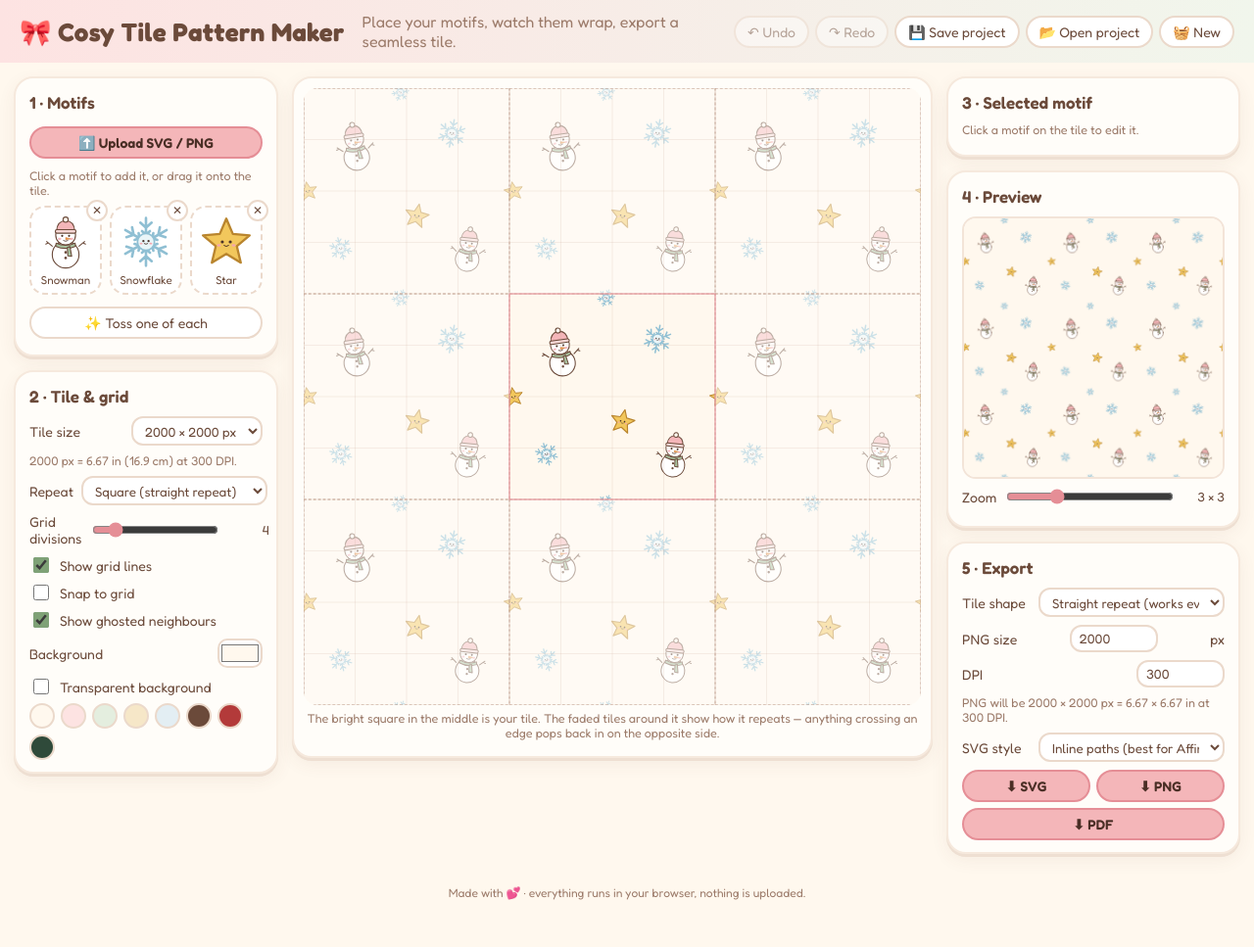
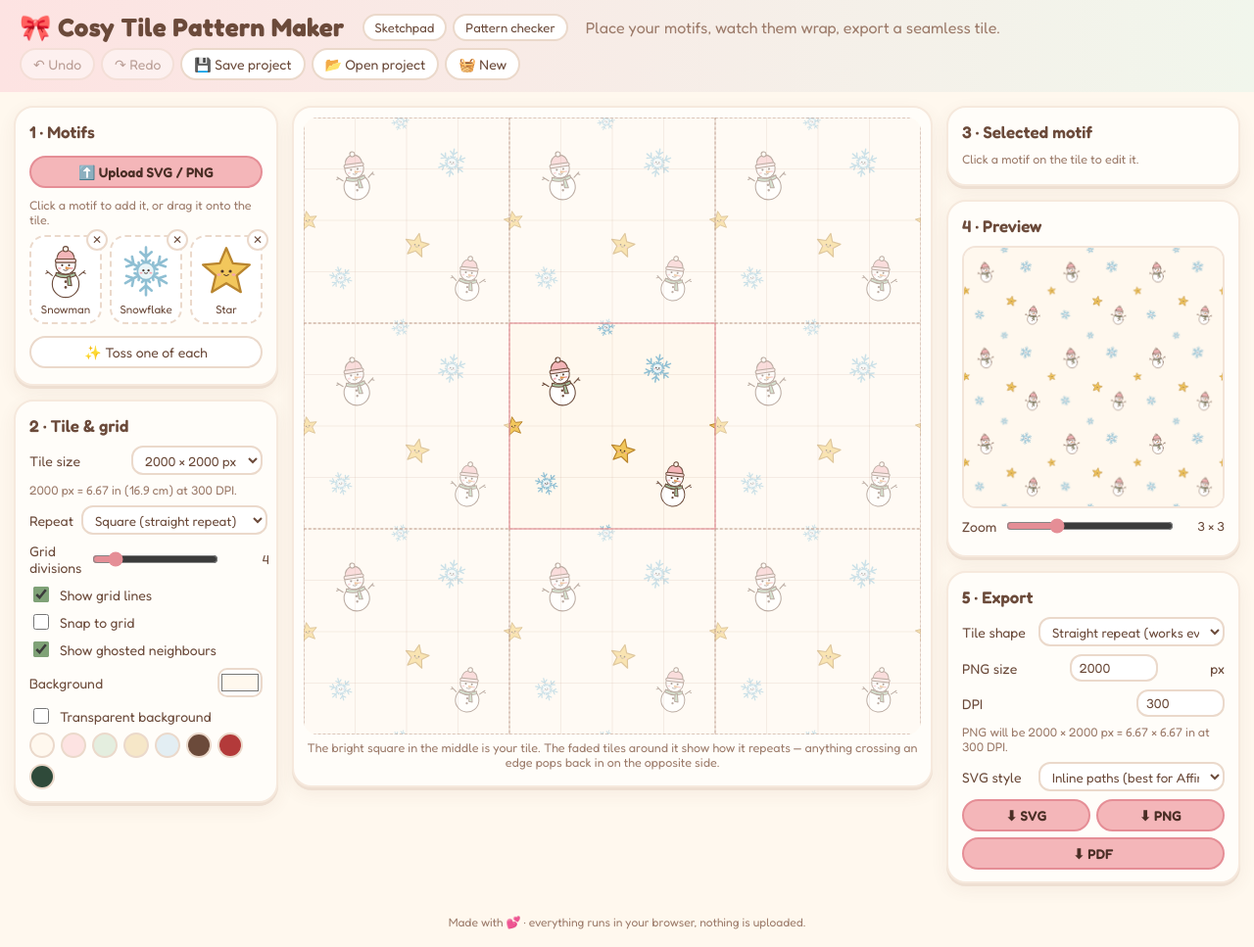
Before and after one commit to labtrysketch/smile-tile, a plain HTML site: page index.html in a window 1280 px wide. Shown: the whole page at 98% size. Before the commit the page ends 937 px from the top, so only its background shows below. Drawn offline with Linux system fonts and the light colour scheme.

Commit message:
Add header links to the Sketchpad and Pattern Checker.
A small module puts pill links next to the title; they open the sister apps in a new tab.

```diff
--- /dev/null
+++ b/app-links.js
@@ -0,0 +1,28 @@
+/* Sister-app links in the header. Opens the sketchpad and pattern checker in a new tab. */
+(() => {
+  const LINKS = [
+    { href: "https://cosy-vector-sketchpad.vercel.app", label: "Sketchpad", title: "Open Cosy Vector Sketchpad in a new tab" },
+    { href: "https://cosy-pattern-checker.vercel.app", label: "Pattern checker", title: "Open Cosy Pattern Checker in a new tab" }
+  ];
+  function mount() {
+    const header = document.querySelector("header");
+    if (!header || header.querySelector(".app-links")) return;
+    const nav = document.createElement("nav");
+    nav.className = "app-links";
+    nav.setAttribute("aria-label", "Sister apps");
+    for (const L of LINKS) {
+      const a = document.createElement("a");
+      a.href = L.href;
+      a.target = "_blank";
+      a.rel = "noopener noreferrer";
+      a.textContent = L.label;
+      a.title = L.title;
+      nav.appendChild(a);
+    }
+    const h1 = header.querySelector("h1");
+    if (h1 && h1.nextSibling) header.insertBefore(nav, h1.nextSibling);
+    else header.appendChild(nav);
+  }
+  if (document.readyState === "loading") document.addEventListener("DOMContentLoaded", mount);
+  else mount();
+})();
--- a/index.html
+++ b/index.html
@@ -131,5 +131,6 @@
 <script src="vendor/svg2pdf.umd.min.js"></script>
 <script src="samples.js"></script>
 <script src="app.js"></script>
+<script src="app-links.js"></script>
 </body>
 </html>
--- a/style.css
+++ b/style.css
@@ -6,6 +6,9 @@ header{display:flex;flex-wrap:wrap;align-items:center;gap:6px 18px;padding:12px
 h1{margin:0;font-size:26px;font-weight:700;letter-spacing:.3px}
 .tag{margin:0;color:var(--cocoa-l);flex:1;min-width:200px}
 .hdr-btns{display:flex;flex-wrap:wrap;gap:6px}
+.app-links{display:flex;flex-wrap:wrap;gap:6px;align-items:center}
+.app-links a{font-size:13px;color:var(--cocoa);text-decoration:none;background:#fff;border:2px solid #EBD9CB;border-radius:999px;padding:4px 11px;white-space:nowrap}
+.app-links a:hover{background:#FDEFEF;transform:translateY(-1px)}
 main{display:grid;grid-template-columns:270px minmax(380px,1fr) 300px;gap:14px;padding:14px;align-items:start}
 @media (max-width:1100px){main{grid-template-columns:1fr}}
 .card{background:var(--paper);border-radius:20px;padding:12px 14px;box-shadow:0 3px 0 #EEDFD2,0 6px 18px rgba(107,74,58,.07);margin-bottom:14px;border:2px solid #F6E9DD}
```
Also changed, not shown: 1 other file.
